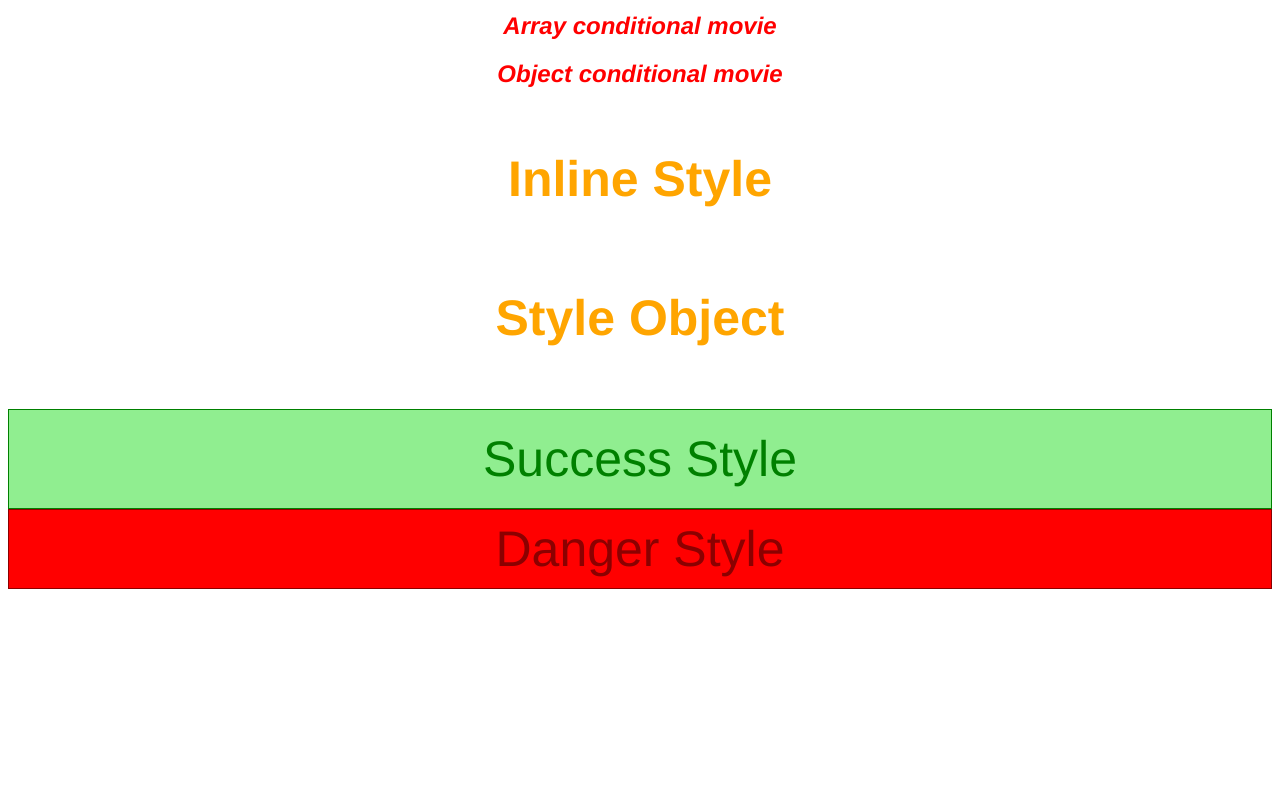
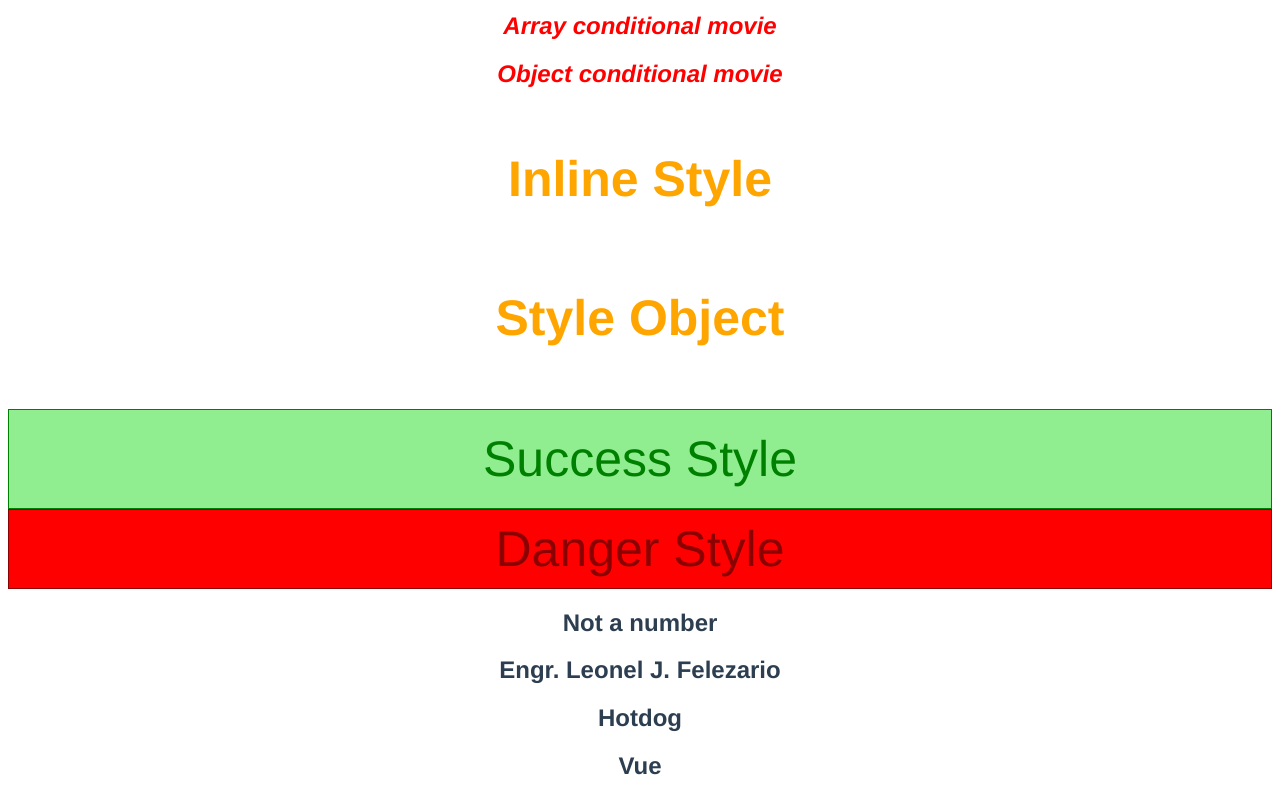
Before and after one commit to Daemusin12/vue-js, a Vue app in the folder hello-world/: page / in a window 1280 px wide. Shown: the part 450-1250 px from the top of the page. Before the commit the page ends 1047 px from the top, so only its background shows below. Built offline with nearby package versions, Linux system fonts and the light colour scheme.

Commit message:
conditional rendering

```diff
--- a/hello-world/src/App.vue
+++ b/hello-world/src/App.vue
@@ -23,6 +23,17 @@
   <h2 :style="headerStyleObject">Style Object</h2>
   <div :style="[baseStyleObject, successStyleObject]">Success Style</div>
   <div :style="[baseStyleObject, dangerStyleObject]">Danger Style</div>
+  <h2 v-if="num === 0">The number is zero</h2>
+  <h2 v-else-if="num < 0">The number is negative</h2>
+  <h2 v-else-if="num > 0">The number is positive</h2>
+  <h2 v-else>Not a number</h2>
+  <template v-if="display">
+    <h2>Engr. Leonel J. Felezario</h2>
+    <h2>Hotdog</h2>
+    <h2>Vue</h2>
+  </template>
+  <h2 v-show="showElement">Using v-show</h2>
+  <h2 v-if="showElement">Using v-if</h2>
 </template>
 
 <script>
@@ -61,6 +72,9 @@
         backgroundColor: 'red',
         border: '1px solid darkred',
       },
+      num: "Hi",
+      display: true,
+      showElement: false,
     };
   },
 };
```
